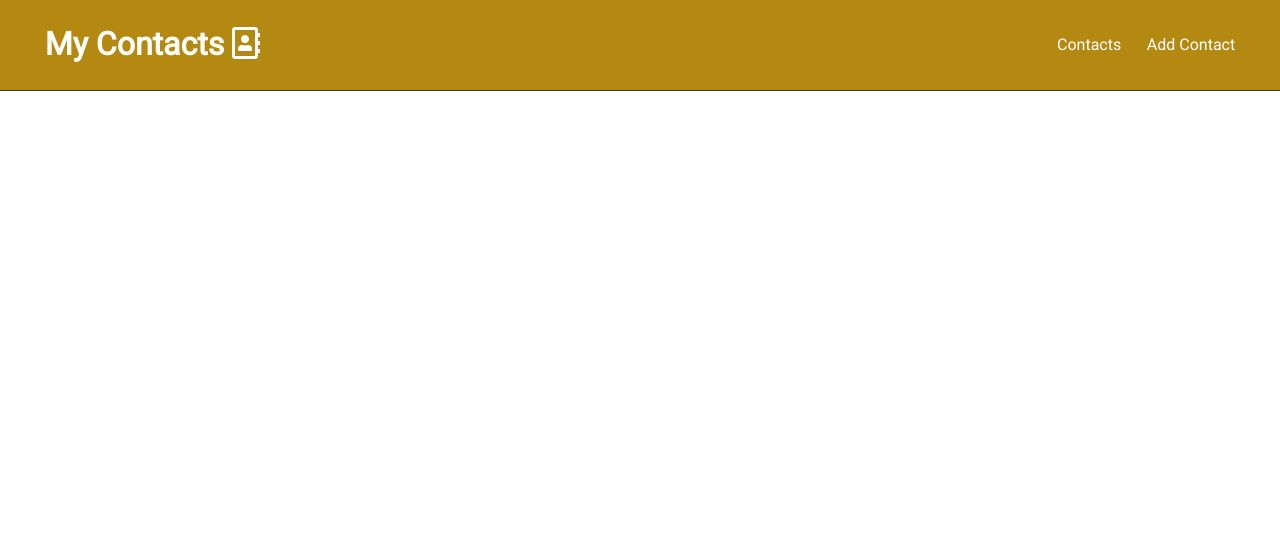
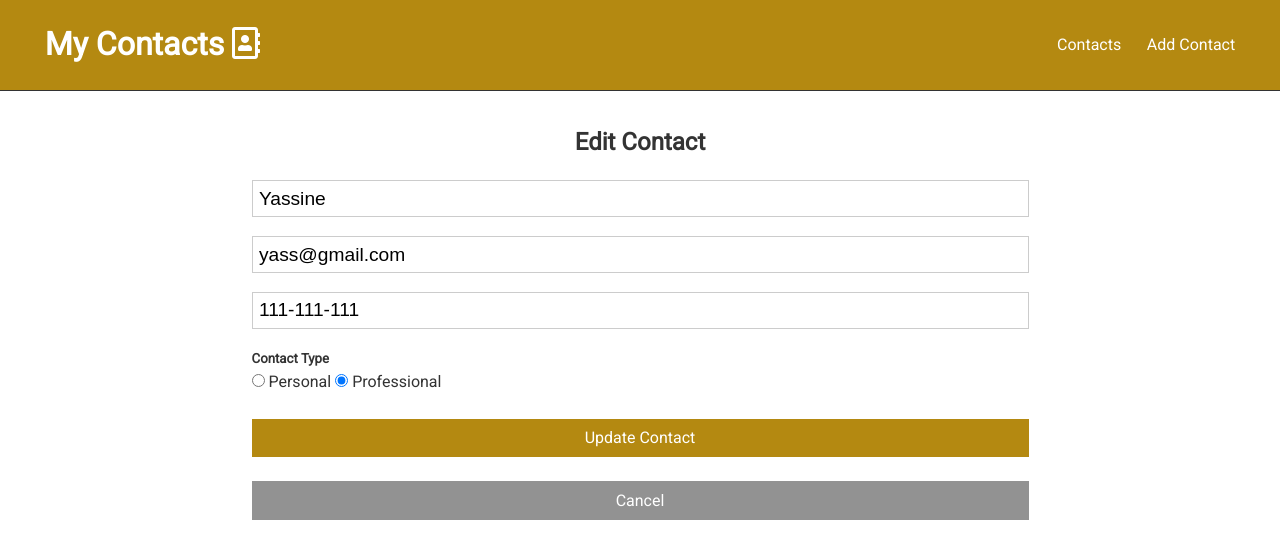
Before and after one commit to Yassineab27/MyContacts-app-MERN, a React (Create React App) app in the folder client/: page /contacts/1 in a window 1280 px wide. Shown: the top 558 px of the page. Built offline with nearby package versions, Linux system fonts and the light colour scheme.

Commit message:
adding edit and delete

```diff
--- a/client/src/actions/index.js
+++ b/client/src/actions/index.js
@@ -8,3 +8,8 @@ export const addContact = contact => {
 export const deleteContact = id => {
   return { type: "DELETE_CONTACT", payload: id };
 };
+
+export const editContact = (id, newContact) => {
+  history.push("/contacts");
+  return { type: "EDIT_CONTACT", payload: { id, newContact } };
+};
--- a/client/src/components/App.js
+++ b/client/src/components/App.js
@@ -4,6 +4,7 @@ import history from "./history";
 
 import Contacts from "./contacts/Contacts";
 import AddContact from "./contacts/AddContact";
+import EditContact from "./contacts/EditContact";
 import Navbar from "./Navbar";
 import "../index.css";
 
@@ -14,7 +15,8 @@ const App = () => {
       <div className="container">
         <Switch>
           <Route exact path="/contacts" component={Contacts} />
-          <Route path="/contacts/new" component={AddContact} />
+          <Route exact path="/contacts/new" component={AddContact} />
+          <Route path="/contacts/:id" component={EditContact} />
         </Switch>
       </div>
     </Router>
--- a/client/src/components/contacts/AddContact.js
+++ b/client/src/components/contacts/AddContact.js
@@ -1,20 +1,20 @@
 import React, { Component } from "react";
 import ContactForm from "./ContactForm";
-import uuid from "uuid";
 
 import { connect } from "react-redux";
 import { addContact } from "../../actions";
+const uuidv4 = require("uuid/v4");
 
 class AddContact extends Component {
   handleSubmit = contact => {
-    this.props.addContact({ ...contact, id: uuid.v4() });
+    this.props.addContact({ ...contact, id: uuidv4() });
   };
 
   render() {
     return (
       <div>
         <h2>Add Contact</h2>
-        <ContactForm submit={this.handleSubmit} />
+        <ContactForm onSubmit={this.handleSubmit} />
       </div>
     );
   }
--- a/client/src/components/contacts/ContactForm.js
+++ b/client/src/components/contacts/ContactForm.js
@@ -1,10 +1,11 @@
 import React, { useState } from "react";
+import { withRouter } from "react-router-dom";
 
-const ContactForm = props => {
-  const [name, setName] = useState("");
-  const [email, setEmail] = useState("");
-  const [phone, setPhone] = useState("");
-  const [type, setType] = useState("personal");
+const ContactForm = ({ contact, onSubmit, history }) => {
+  const [name, setName] = useState(contact ? contact.name : "");
+  const [email, setEmail] = useState(contact ? contact.email : "");
+  const [phone, setPhone] = useState(contact ? contact.phone : "");
+  const [type, setType] = useState(contact ? contact.type : "personal");
 
   const handleSubmit = e => {
     e.preventDefault();
@@ -14,10 +15,11 @@ const ContactForm = props => {
       phone,
       type
     };
-    props.submit(newContact);
+    onSubmit(newContact);
   };
 
   return (
+    <React.Fragment>
       <form onSubmit={handleSubmit}>
         <input
           type="text"
@@ -59,14 +61,21 @@ const ContactForm = props => {
         />{" "}
         Professional
         <div>
-        <input
-          type="submit"
-          value="Add Contact"
-          className="btn btn-main btn-block"
-        />
+          <button className="btn btn-main btn-block">
+            {contact ? "Update Contact" : "Add Contact"}
+          </button>
         </div>
       </form>
+      <div className="cancelButton">
+        <button
+          onClick={() => history.go(-1)}
+          className="btn btn-medium btn-block"
+        >
+          Cancel
+        </button>
+      </div>
+    </React.Fragment>
   );
 };
 
-export default ContactForm;
+export default withRouter(ContactForm);
--- a/client/src/components/contacts/ContactItem.js
+++ b/client/src/components/contacts/ContactItem.js
@@ -1,4 +1,5 @@
 import React from "react";
+import { Link } from "react-router-dom";
 import { connect } from "react-redux";
 import { deleteContact } from "../../actions";
 
@@ -28,9 +29,9 @@ const ContactItem = ({ contact, deleteContact }) => {
         )}
       </ul>
       <div>
-        <button className="btn btn-dark btn-sm">
+        <Link to={`/contacts/${contact.id}`} className="btn btn-dark btn-sm">
           <i className="fas fa-user-edit" />
-        </button>
+        </Link>
         <button
           onClick={() => deleteContact(contact.id)}
           className="btn btn-danger btn-sm"
--- /dev/null
+++ b/client/src/components/contacts/EditContact.js
@@ -0,0 +1,39 @@
+import React, { Component } from "react";
+import ContactForm from "./ContactForm";
+
+import { connect } from "react-redux";
+import { editContact } from "../../actions";
+
+class EditContact extends Component {
+  handleUpdate = contact => {
+    this.props.editContact(this.props.match.params.id, {
+      ...contact,
+      id: this.props.contact.id
+    });
+  };
+  render() {
+    console.log(this.props.contact);
+    return (
+      <div>
+        <h2>Edit Contact</h2>
+        <ContactForm
+          contact={this.props.contact}
+          onSubmit={this.handleUpdate}
+        />
+      </div>
+    );
+  }
+}
+
+const mapStateToProps = (state, ownProps) => {
+  return {
+    contact: state.contacts.contacts.find(
+      contact => contact.id === ownProps.match.params.id
+    )
+  };
+};
+
+export default connect(
+  mapStateToProps,
+  { editContact }
+)(EditContact);
--- a/client/src/index.css
+++ b/client/src/index.css
@@ -6,6 +6,7 @@
   --second-color: #2a70cc;
   --dark-color: #333333;
   --light-color: #f4f4f4;
+  --medium-color: #929292;
   --danger-color: #ad0e1e;
   --success-color: #0a972b;
 }
@@ -180,10 +181,10 @@ a:hover {
   color: #fff;
 }
 
-.btn-light,
-.bg-light {
-  background: var(--light-color);
-  color: #333;
+.btn-medium,
+.bg-medium {
+  background: var(--medium-color);
+  color: #fff;
 }
 
 .btn-dark,
@@ -212,6 +213,11 @@ a:hover {
 
 /* Forms */
 form {
+  width: 75%;
+  margin: 0 auto;
+}
+
+.cancelButton {
   width: 75%;
   margin: 0 auto;
 }
--- a/client/src/reducers/contactsReducer.js
+++ b/client/src/reducers/contactsReducer.js
@@ -1,21 +1,21 @@
 const initialState = {
   contacts: [
     {
-      id: 1,
+      id: "1",
       name: "Yassine",
       email: "yass@gmail.com",
       phone: "111-111-111",
       type: "professional"
     },
     {
-      id: 2,
+      id: "2",
       name: "Abdou",
       email: "ab@gmail.com",
       phone: "222-222-222",
       type: "personal"
     },
     {
-      id: 3,
+      id: "3",
       name: "Tson",
       email: "tho@gmail.com",
       phone: "333-333-333",
@@ -27,6 +27,17 @@ const initialState = {
 
 const contactsReducer = (state = initialState, action) => {
   switch (action.type) {
+    case "EDIT_CONTACT":
+      return {
+        ...state,
+        contacts: state.contacts.map(contact => {
+          if (contact.id === action.payload.id) {
+            return action.payload.newContact;
+          } else {
+            return contact;
+          }
+        })
+      };
     case "ADD_CONTACT":
       return { ...state, contacts: [...state.contacts, action.payload] };
     case "DELETE_CONTACT":
```
Lines whose indentation alone changed are shown as unchanged.
